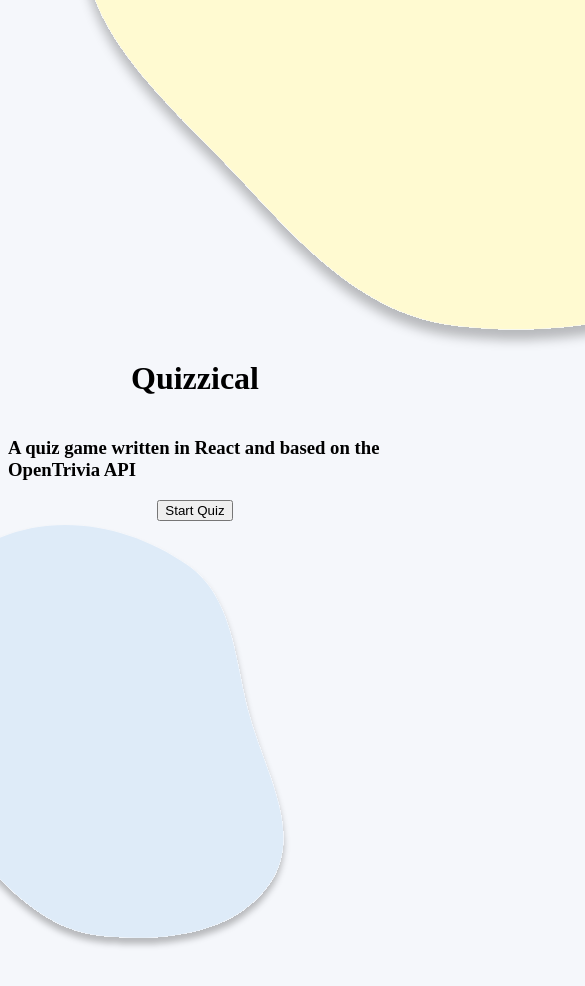
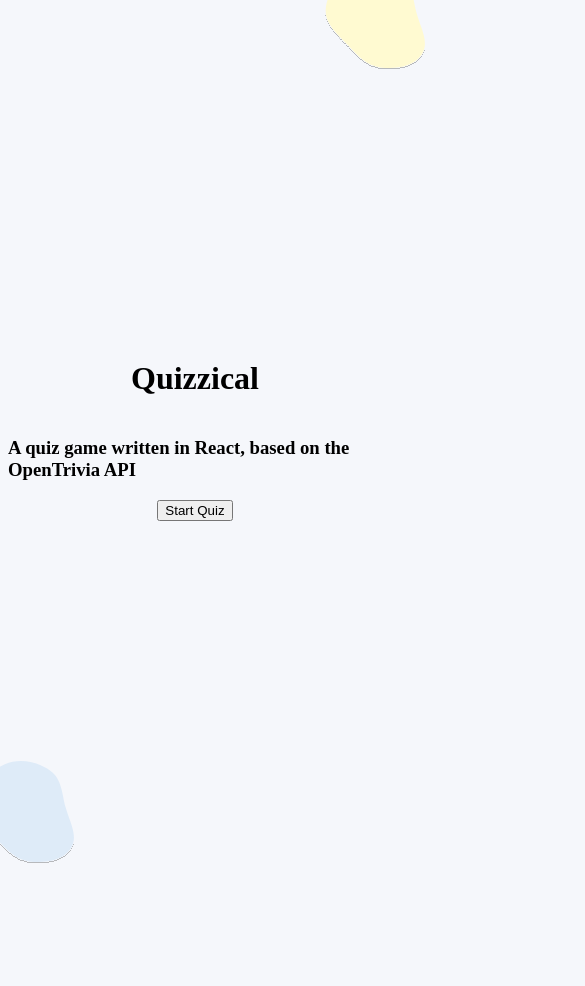
Before and after one commit to NikHerronCoding/quizzical, a React (Vite) app: page / in a window 390 px wide. Shown: the top 986 px of the page, 585 px wide, since content can reach past the window. After the commit the page ends 883 px from the top, so only its background shows below. Built offline with nearby package versions, Linux system fonts and the light colour scheme; no server answers.

Commit message:
added better mobile functionality css

```diff
--- a/src/components/StartGame.jsx
+++ b/src/components/StartGame.jsx
@@ -4,7 +4,7 @@
     return (
         <>
             <h1>Quizzical</h1>
-            <h3>A quiz game written in React and based on the OpenTrivia API</h3>
+            <h3>A quiz game written in React, based on the OpenTrivia API</h3>
             <button onClick={props.click}>
                 Start Quiz
             </button>
--- a/src/index.css
+++ b/src/index.css
@@ -5,14 +5,14 @@
 
 .blob-1 {
     position:absolute;
-    top:-400px;
-    right:-400px;
-    width: 50rem;
+    top:-10vw;
+    right:-10vw;
+    width: 30vw;
 }
 
 .blob-2 {
     position:absolute;
-    bottom:-180px;
-    left:-180px;
-    width:30rem;
+    bottom:-10vw;
+    left:-10vw;
+    width:30vw;
 }
```
